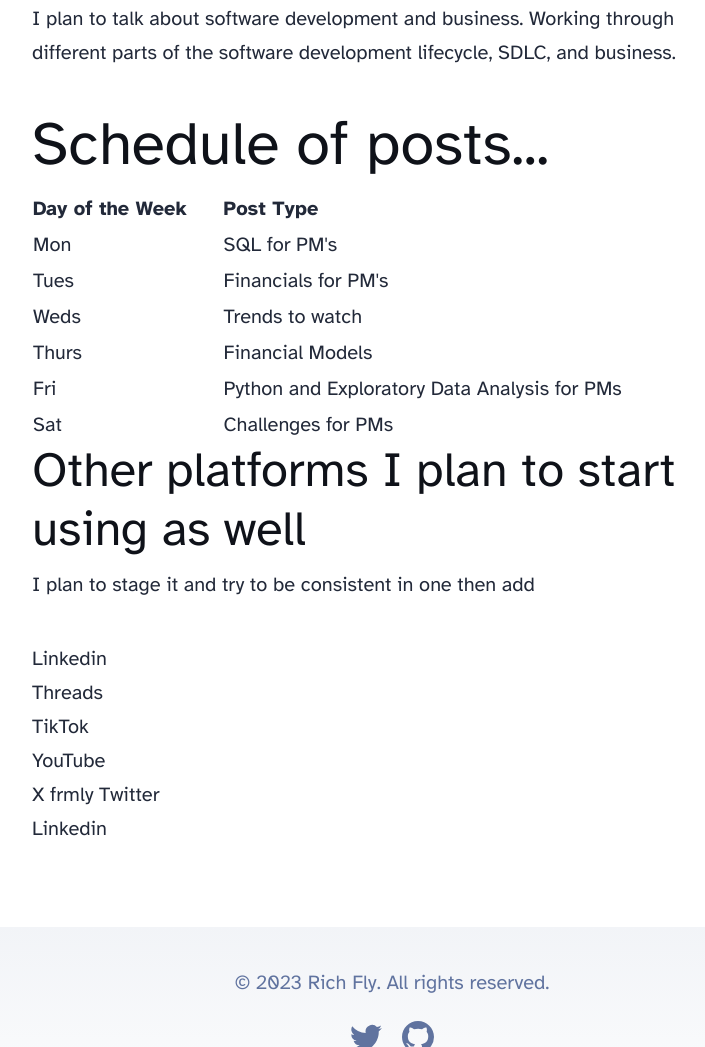
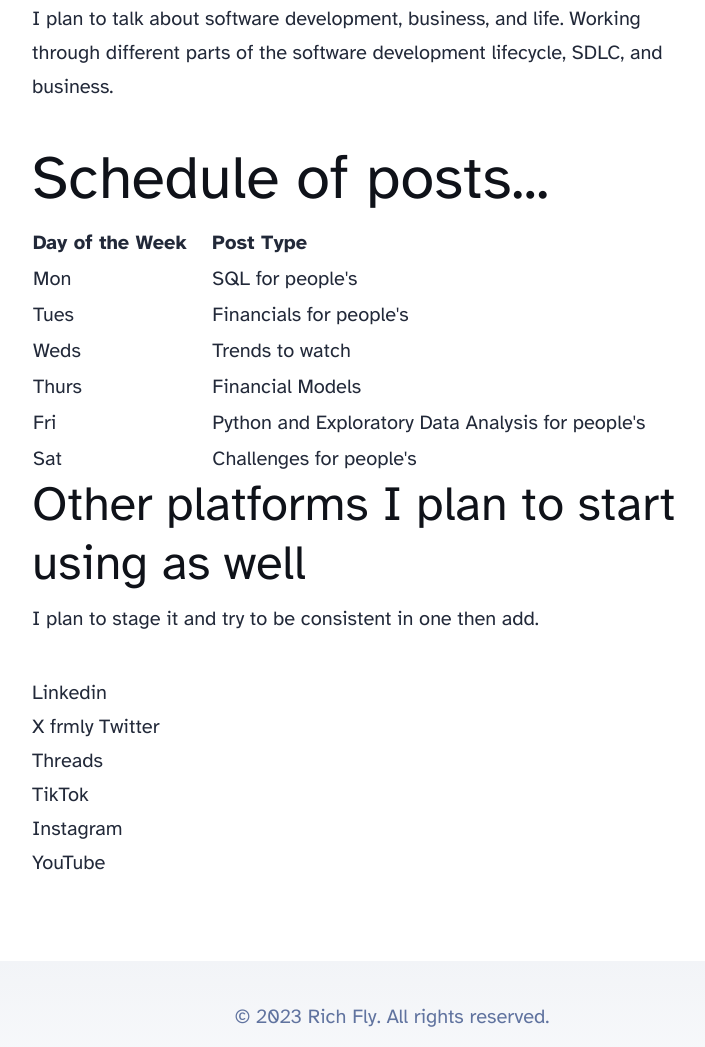
Before and after one commit to richfly/sleepy-singularity, an Astro site: page /blog/first-post in a window 1280 px wide. Shown: the part 882-1929 px from the top of the page, without its empty margins (248-953 px from the left). Built offline with nearby package versions, Linux system fonts and the light colour scheme; Astro itself is replaced by a stand-in of ours.

Commit message:
posts and cleanup

```diff
--- a/src/content/blog/first-post.mdx
+++ b/src/content/blog/first-post.mdx
@@ -1,35 +1,36 @@
 ---
 title: "First post"
-description: "Lorem ipsum dolor sit amet"
+description: "A plan, good or bad, can be better than no plan?"
 pubDate: "Dec 08 2023"
 heroImage: "/blog-placeholder-3.jpg"
 tags: ["standard", "basic"]
 ---
 
-I plan to talk about software development and business. Working through different parts of the software development lifecycle, SDLC, and business.
+I plan to talk about software development, business, and life. Working through different parts of the software development lifecycle, SDLC, and business.
 
 # Schedule of posts...
 
-| Day of the Week | Post Type                                    |
-| --------------- | -------------------------------------------- |
-| Mon             | SQL for PM's                                 |
-| Tues            | Financials for PM's                          |
-| Weds            | Trends to watch                              |
-| Thurs           | Financial Models                             |
-| Fri             | Python and Exploratory Data Analysis for PMs |
-| Sat             | Challenges for PMs                           |
+| Day of the Week | Post Type                                         |
+| --------------- | ------------------------------------------------- |
+| Mon             | SQL for people's                                  |
+| Tues            | Financials for people's                           |
+| Weds            | Trends to watch                                   |
+| Thurs           | Financial Models                                  |
+| Fri             | Python and Exploratory Data Analysis for people's |
+| Sat             | Challenges for people's                           |
 
 ## Other platforms I plan to start using as well
 
 {" "}
-<p> I plan to stage it and try to be consistent in one then add</p>
+
+<p> I plan to stage it and try to be consistent in one then add.</p>
 <>
   <ol>
     <li> Linkedin </li>
+    <li> X frmly Twitter </li>
     <li> Threads </li>
     <li> TikTok </li>
+    <li> Instagram </li>
     <li> YouTube </li>
-    <li> X frmly Twitter </li>
-    <li> Linkedin </li>
   </ol>
 </>
--- a/src/content/blog/sql-for-beginners-2.mdx
+++ b/src/content/blog/sql-for-beginners-2.mdx
@@ -2,7 +2,7 @@
 title: "SQL for beginners 2"
 description: "coming soon"
 pubDate: "Dec 18 2023"
-heroImage: "/blog-placeholder-3.jpg"
+heroImage: "/blog-placeholder-2.jpg"
 tags: ["sql", "beginner"]
 ---
 
--- a/src/content/blog/sql-for-beginners.mdx
+++ b/src/content/blog/sql-for-beginners.mdx
@@ -9,7 +9,7 @@ tags: ["sql", "beginner"]
 # SQL, Structured Query Language
 
 SQL, is the language of databases and a powerful way to learn about your products users. There are numerous places to start with SQL and ways to understand it.
-At the bottom of this post in the <a href="#learn">"Places to Learn and Practice"</a> section.
+At the bottom of this post in the <a href="#learn">"Places to Learn and Practice"</a> section I provided a few sites to check out.
 
 ---
 
```
